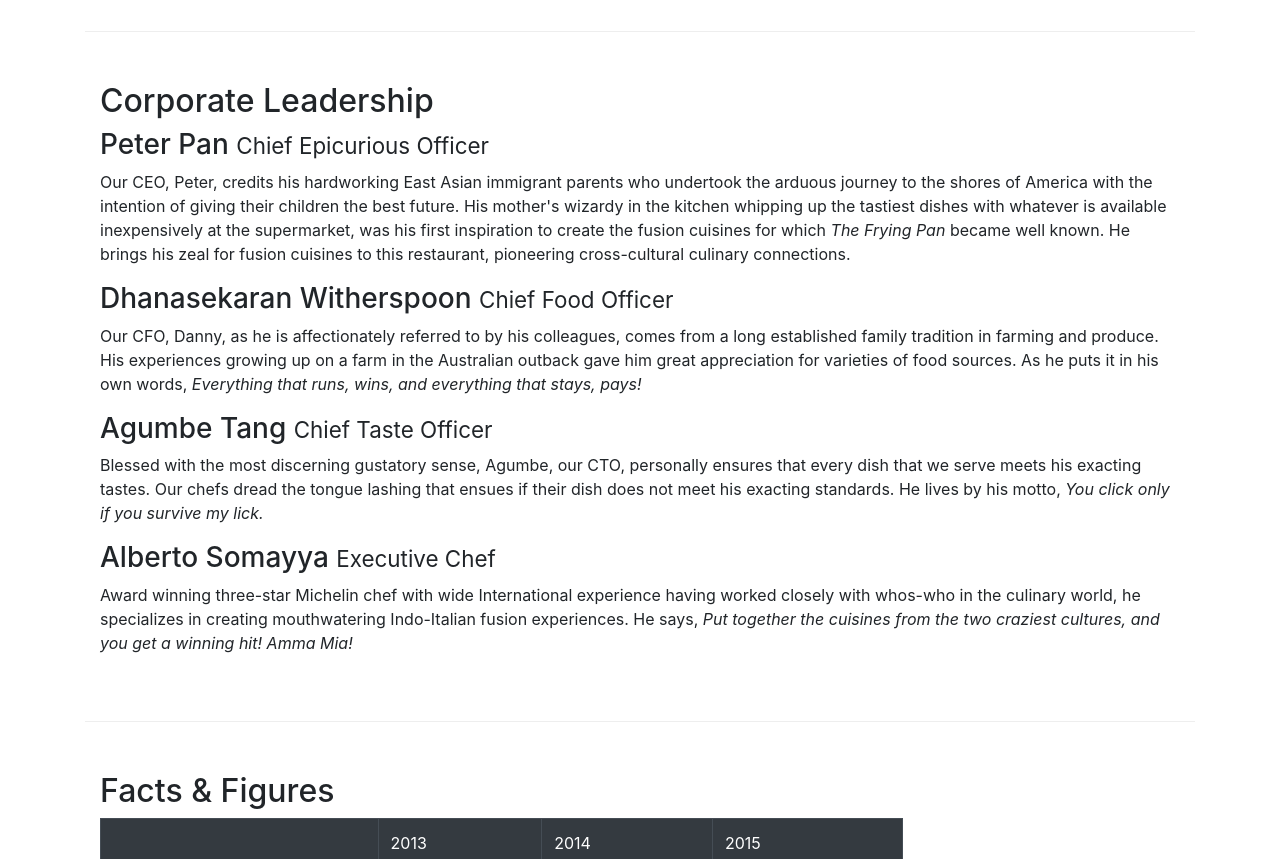
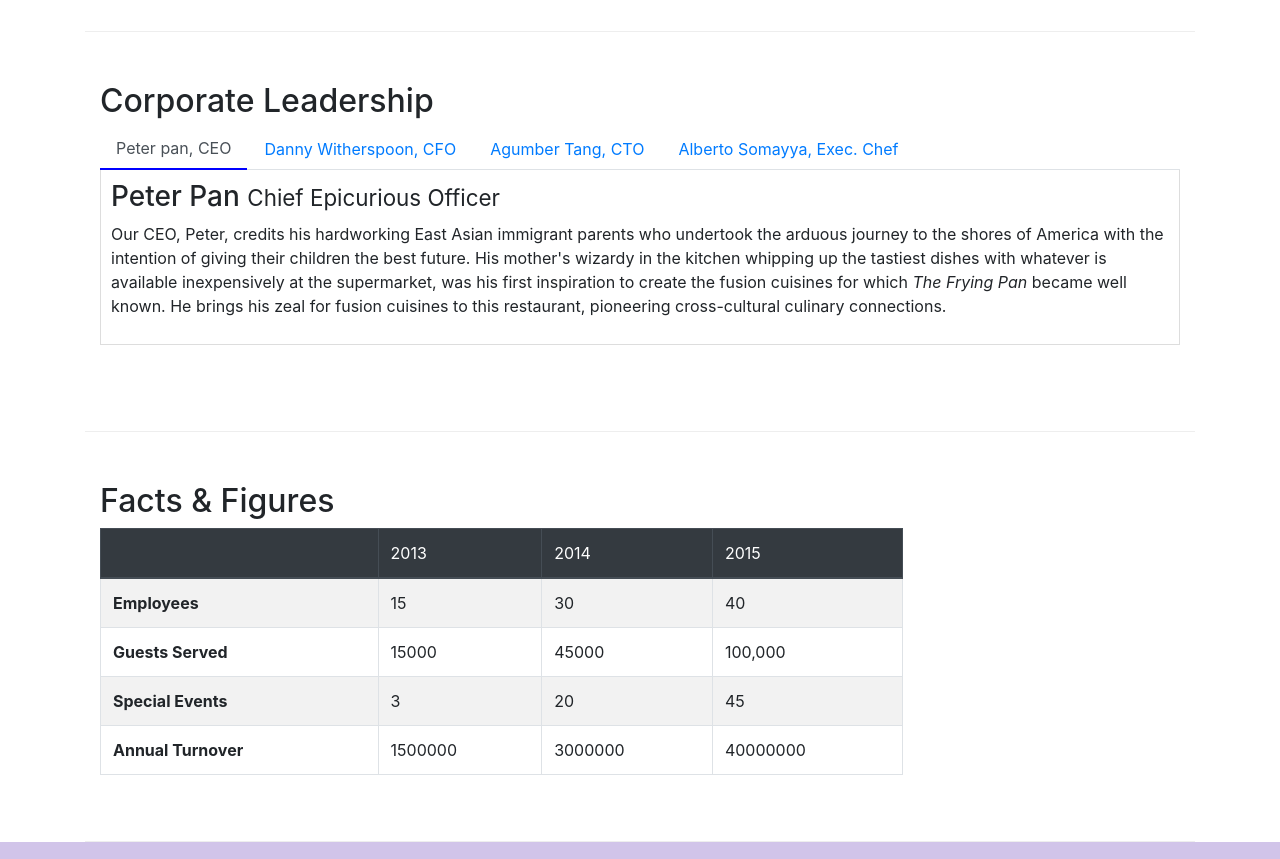
Before and after one commit to Venkat-juju/conFusion, a website: page aboutus.html in a window 1280 px wide. Shown: the part 950-1809 px from the top of the page. Drawn offline with nearby package versions, Linux system fonts and the light colour scheme.

Commit message:
nav tabs

```diff
--- a/aboutus.html
+++ b/aboutus.html
@@ -103,14 +103,42 @@
         <div class="row row-content">
             <div class="col-12">
             	<h2>Corporate Leadership</h2>
+            	<ul class="nav nav-tabs">
+            		<li class="nav-item">
+            			<a href="#peter" class="nav-link active" role="tab" data-toggle="tab">Peter pan, CEO</a>
+                	</li>
+                	<li class="nav-item">
+                  		<a href="#danny" class="nav-link" role="tab" data-toggle="tab">Danny Witherspoon, CFO</a>
+                	</li>
+                	<li class="nav-item">
+                  		<a href="#agumber" class="nav-link" role="tab" data-toggle="tab">Agumber Tang, CTO</a>
+                	</li>
+                	<li class="nav-item">
+                  		<a href="#alberto" class="nav-link" role="tab" data-toggle="tab">Alberto Somayya, Exec. Chef</a>
+                	</li>
+              	</ul>
+
+              	<div class="tab-content">
+              		<div class="tab-pane fade show active" role="tabpanel" id="peter">
               			<h3>Peter Pan <small>Chief Epicurious Officer</small></h3>
 	                	<p class="d-none d-sm-block">Our CEO, Peter, credits his hardworking East Asian immigrant parents who undertook the arduous journey to the shores of America with the intention of giving their children the best future. His mother's wizardy in the kitchen whipping up the tastiest dishes with whatever is available inexpensively at the supermarket, was his first inspiration to create the fusion cuisines for which <em>The Frying Pan</em> became well known. He brings his zeal for fusion cuisines to this restaurant, pioneering cross-cultural culinary connections.</p>
+              		</div>
+
+	                <div class="tab-pane fade" role="tabpanel" id="danny">
 	                	<h3>Dhanasekaran Witherspoon <small>Chief Food Officer</small></h3>
 	                	<p class="d-none d-sm-block">Our CFO, Danny, as he is affectionately referred to by his colleagues, comes from a long established family tradition in farming and produce. His experiences growing up on a farm in the Australian outback gave him great appreciation for varieties of food sources. As he puts it in his own words, <em>Everything that runs, wins, and everything that stays, pays!</em></p>
+	               	</div>
+
+	                <div class="tab-pane fade" role="tabpanel" id="agumber">
 	                	<h3>Agumbe Tang <small>Chief Taste Officer</small></h3>
 	                	<p class="d-none d-sm-block">Blessed with the most discerning gustatory sense, Agumbe, our CTO, personally ensures that every dish that we serve meets his exacting tastes. Our chefs dread the tongue lashing that ensues if their dish does not meet his exacting standards. He lives by his motto, <em>You click only if you survive my lick.</em></p>
+	                </div>
+
+	                <div class="tab-pane fade" role="tabpanel" id="alberto">
 	                	<h3>Alberto Somayya <small>Executive Chef</small></h3>
 	                	<p class="d-none d-sm-block">Award winning three-star Michelin chef with wide International experience having worked closely with whos-who in the culinary world, he specializes in creating mouthwatering Indo-Italian fusion experiences. He says, <em>Put together the cuisines from the two craziest cultures, and you get a winning hit! Amma Mia!</em></p>
+	                </div>
+              	</div>
             </div>
        </div>
 
@@ -203,6 +231,11 @@
         </div>
     </footer>
 
+    <!-- jQuery first, then Popper.js, then Bootstrap JS. -->
+    <script src="node_modules/jquery/dist/jquery.slim.min.js"></script>
+    <script src="node_modules/popper.js/dist/umd/popper.min.js"></script>
+    <script src="node_modules/bootstrap/dist/js/bootstrap.min.js"></script>
+
 </body>
 
 </html>
--- a/css/styles.css
+++ b/css/styles.css
@@ -41,3 +41,19 @@
 #card {
 	margin-top: 10px;
 }
+
+.tab-content {
+	border-bottom: 1px solid #ddd;
+	border-left: 1px solid #ddd;
+	border-right: 1px solid #ddd;
+	padding: 10px;
+}
+
+.nav-link.active {
+	border: none;
+	border-bottom: 2px solid blue !important;
+}
+
+.nav-link:hover {
+	border: none;
+}
```
Lines whose indentation alone changed are shown as unchanged.
